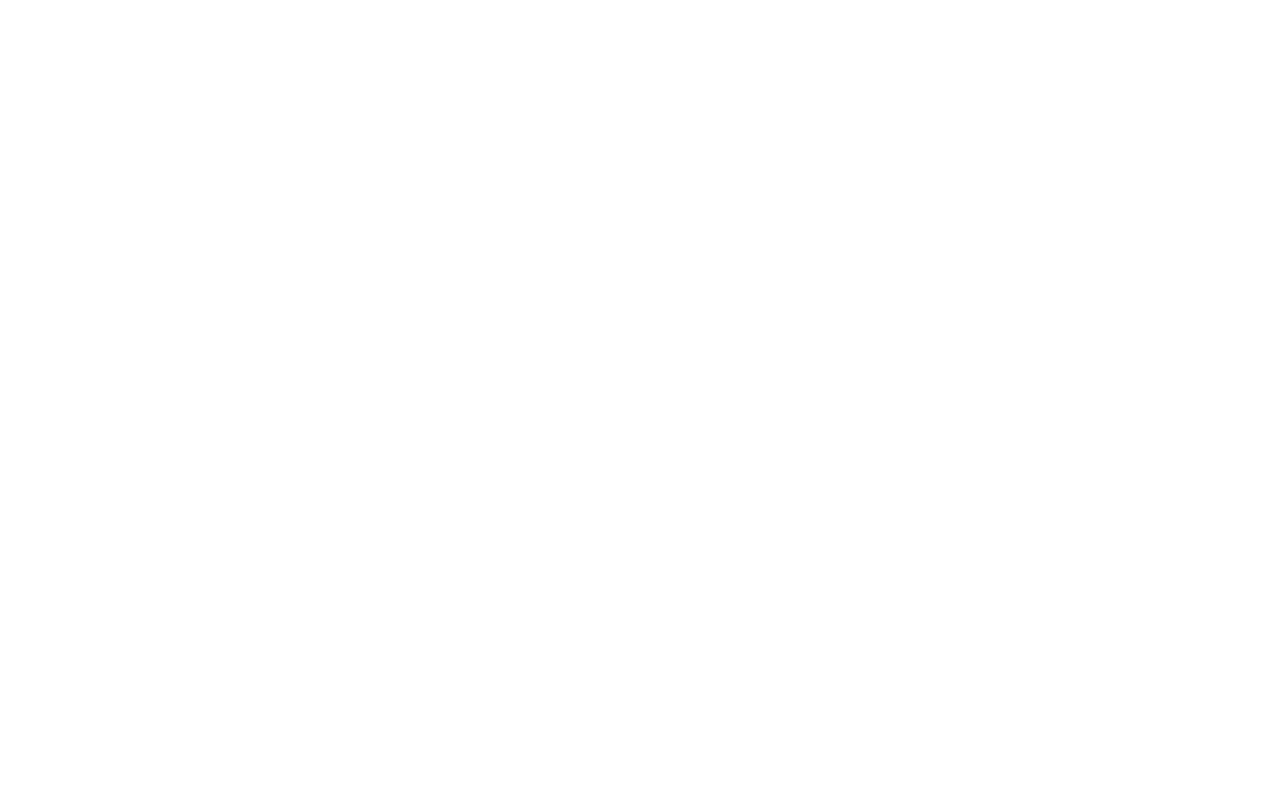
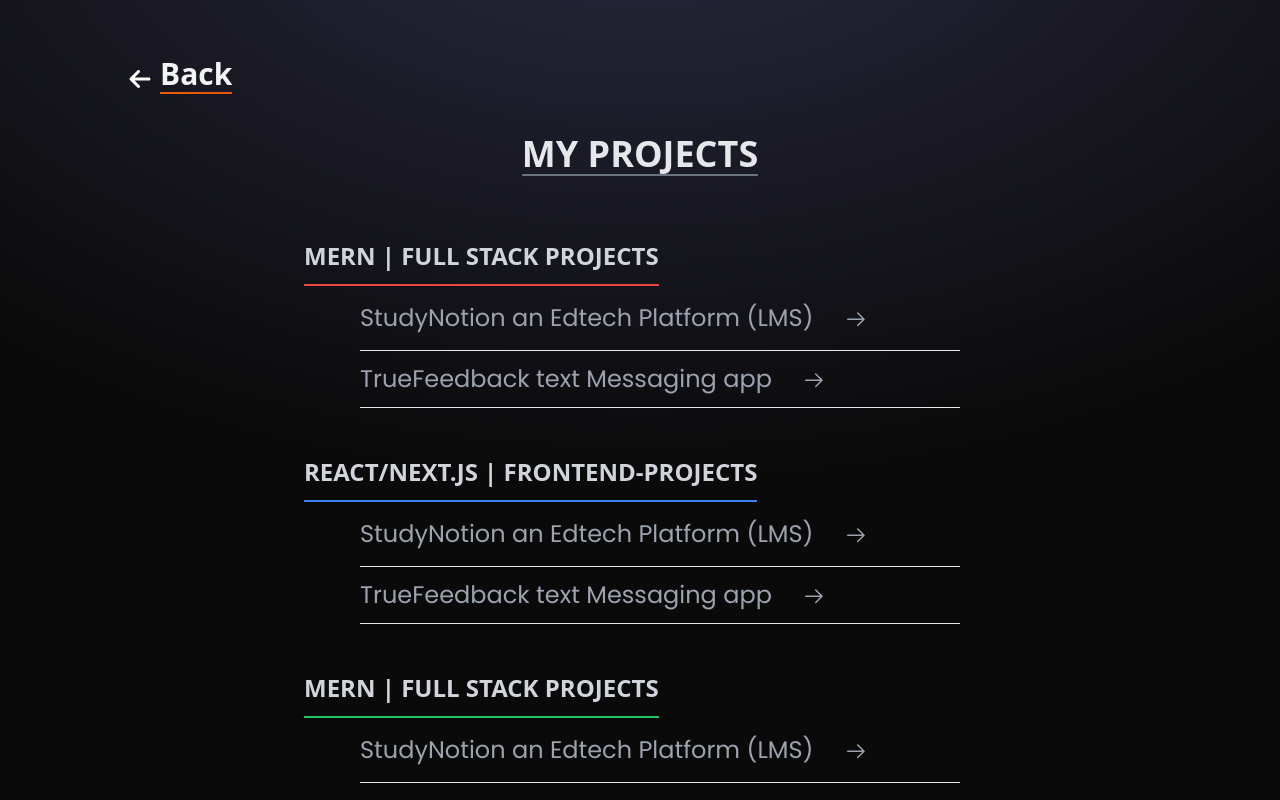
Before and after one commit to piyushkushwaha977/Portfolio, a React (Create React App) app: page /projects in a window 1280 px wide. Before the commit this address had no page. Built offline with nearby package versions, Linux system fonts and the light colour scheme.

Commit message:
Project page added

```diff
--- a/src/App.jsx
+++ b/src/App.jsx
@@ -1,10 +1,11 @@
 import HomePage from "./pages/HomePage";
 import StudyNotionPage from "./pages/StudyNotionPage";
 import ContactPage from "./pages/ContactPage"
-// import Navbar from "./components/custom/Navbar";
 import { Route,Routes } from "react-router-dom";
 import SkillsPage from "./pages/SkillsPage";
 import FoodFusionPage from "./pages/FoodFusionPage";
+import ProjectsPage from "./pages/ProjectsPage";
+// import Navbar from "./components/custom/Navbar";
 
 function App() {
   return (
@@ -16,6 +17,7 @@
           <Route path="/project/studynotion" element={<StudyNotionPage/>}/>
           <Route path="/contact" element={<ContactPage/>}/>
           <Route path="/skills" element={<SkillsPage/>}/>
+          <Route path="/projects" element={<ProjectsPage/>}/>
           <Route path="/project/foodfusion" element={<FoodFusionPage/>}/>
         </Routes>
       </>
--- a/src/components/custom/Footer.jsx
+++ b/src/components/custom/Footer.jsx
@@ -1,4 +1,5 @@
 import React from 'react'
+import { Links } from '../../data/links';
 import { FaXTwitter } from "react-icons/fa6";
 import { BsLinkedin } from "react-icons/bs";
 import { VscGithubInverted } from "react-icons/vsc";
@@ -11,10 +12,13 @@
        flex justify-center items-center bg-[#020617] text-white">
          <div className=' flex-col gap-4'>
              <div className=' mb-4 my-5 w-fit mx-auto flex gap-7 text-gray-500  text-3xl cursor-pointer '>
-              <FaXTwitter className='hover:text-gray-200' />
-              <BsLinkedin className='hover:text-gray-200'/>
-              <VscGithubInverted className='hover:text-gray-200'/>
-              <FaInstagram className='hover:text-gray-200'/>
+              <a href={Links.twitter}><FaXTwitter className='hover:text-gray-200' /> </a>
+              <a href={Links.linkedin}><BsLinkedin className='hover:text-gray-200'/></a>
+              <a href={Links.github}><VscGithubInverted className='hover:text-gray-200'/></a>
+              <a href={Links.instagram}><FaInstagram className='hover:text-gray-200'/></a>
+
+
+
              </div>
              <div className=' text-lg text-gray-300 pb-6 md:pb-5'>© Copyright  2024
              <span className=' font-bold text-lg text-white pl-4'>Piyush Kushwaha</span>
--- a/src/components/custom/ProjectHero.jsx
+++ b/src/components/custom/ProjectHero.jsx
@@ -1,5 +1,5 @@
 import { useEffect } from "react";
-import { Link } from "react-router-dom";
+// import { Link } from "react-router-dom";
 import { motion } from "framer-motion";
 import foodfusionImg from "../../assets/projectImages/foodfusion.png"
 
--- a/src/components/custom/ProjectSection.jsx
+++ b/src/components/custom/ProjectSection.jsx
@@ -6,7 +6,7 @@
   <>
     <h2 className='p-2 lg:p-0 text-center text-2xl md:text-3xl lg:text-4xl  border-b-orange-600 border-b-[4px] rounded-md w-fit mx-auto'>{name}</h2>
     <div className='mb-24 mx-2 md:mx-8 bg-black mt-8  md:mt-16 lg:max-h-[44rem] lg:max-w-[94rem] rounded-lg md:rounded-[25px] flex flex-col-reverse lg:flex-row lg:mx-auto shadow-2xl shadow-gray-500  '>
-      <div className='rounded-lg  md:rounded-[20px] flex flex-col gap-2 lg:mt-4 md:gap-6 p-4 justify-center bg-[#0a0807] lg:w-[35%] text-white '>
+      <div className='rounded-lg  md:rounded-[20px] flex flex-col gap-2  md:gap-6 p-4 lg:p-0 justify-center bg-[#151514] lg:w-[35%] text-white '>
         <div className=' text-center text-2xl md:text-3xl lg:text-5xl font-bold flex gap-2 items-center justify-center '>
           <span className=' w-[3px]  h-8 md:h-10 rounded-lg bg-red-600'></span>
             {name}</div>
--- /dev/null
+++ b/src/data/links.js
@@ -0,0 +1,10 @@
+
+
+export const Links =   {
+
+        twitter:"https://x.com/piyushdev977",
+        github:"https://github.com/piyushkushwaha977",
+        linkedin:"https://www.linkedin.com/in/piyush-kushwaha-085967319/",
+        instagram:"https://www.instagram.com/piyushkushwaha378/"
+
+    }
--- a/src/pages/ContactPage.jsx
+++ b/src/pages/ContactPage.jsx
@@ -16,7 +16,7 @@
   return (
   <>
 
-    <div className="min-h-screen bg-gray-100 dark:bg-neutral-950 py-12 pt-36 relative overflow-hidden">
+    <div className="min-h-screen bg-gray-100 dark:bg-neutral-950 py-12 md:pt-36 relative overflow-hidden">
       {' '}
       {/* Ensure the container is relative */}
       {/* BackgroundBeams with adjusted z-index */}
@@ -27,15 +27,13 @@
       <div className="max-w-2xl mx-auto p-4 relative z-10">
         {' '}
 
-       <div className=" text-white flex  w-fit rounded-sm py-2 ">
-       <Link to="/"
-         className=" text-lg md:text-3xl flex gap-2  ">
-          <FaArrowLeft className=" inline md:text-2xl text-white mt-2"/>
-            <div className="  text-gray-300 border-b-2 border-red-600">
-              Back</div>
-
-        </Link>
-       </div>
+             <div className=" flex  w-fit rounded-sm py-2 mb-6  ">
+               <Link to="/"   className=" text-xl font-bold md:text-3xl flex items-center justify-center ml-3 md:36  gap-2  ">
+                  <FaArrowLeft className=" inline md:text-2xl text-white md:mt-2"/>
+                  <div className="  text-gray-100 border-b-2 border-red-600">
+                    Back</div>
+               </Link>
+              </div>
 
         {/* Add relative and z-10 to bring content to the front */}
         <h1 className="text-4xl md:text-5xl text-center font-sans font-bold mb-8 text-white">
--- /dev/null
+++ b/src/pages/ProjectsPage.jsx
@@ -0,0 +1,99 @@
+import React from 'react'
+import { Link } from 'react-router-dom'
+import { GoArrowRight } from "react-icons/go";
+import { FaArrowLeft } from 'react-icons/fa6';
+
+const ProjectsPage = () => {
+  return (
+    <div className=' fixed h-full w-full top-0 left-0 -z-10'>
+      <div className="absolute top-0 z-[-2] h-screen w-screen  bg-neutral-950 bg-[radial-gradient(ellipse_80%_80%_at_50%_-20%,rgba(120,119,198,0.3),rgba(255,255,255,0))]"></div>
+        <div className=' w-full h-full overflow-x-hidden '>
+             <div className="  flex  w-fit rounded-sm py-6 mt-8  ">
+               <Link to="/"  className=" text-xl font-bold md:text-3xl flex items-center justify-center ml-3 md:ml-32   gap-2  ">
+                  <FaArrowLeft className=" inline md:text-2xl text-white md:mt-2"/>
+                  <div className="  text-gray-100 border-b-2 border-orange-600">
+                    Back</div>
+               </Link>
+              </div>
+                        {/* SKILLS SECTION */}
+            <div className=' w-full mx-auto  '>
+                  <div className=' w-full md:max-w-4xl lg:max-w-5xl mx-auto'>
+                     <h2 className=' mb-16 mt-4  w-fit mx-auto font-bold text-3xl md:text-4xl text-center text-gray-200 border-b-2  border-gray-500 '
+                     > MY PROJECTS</h2>
+                    {/* SKILLS CATEGORIES */}
+                      <div className=' flex flex-col gap-12  md:max-w-2xl mx-2 md:mx-auto'>
+                       {/* FRONTEND SKILLS */}
+                       <div className=' flex flex-col '>
+                           <div className='w-fit flex gap-1 md:gap-2 items-center justify-center'>
+                            <h2 className=' md:pb-3 font-semibold text-lg text-gray-300 md:text-2xl border-b-2 border-red-500'
+                            >  MERN  | FULL STACK PROJECTS</h2>
+                           </div>
+                            <div className=' mx-1 md:mx-4 '>
+                              <Link to={"/project/studynotion"}>
+                               <div className=' ml-2 md:ml-10 py-4 md:py-4  text-gray-400 hover:text-white font-poppins md:text-2xl   border-b '>
+                                StudyNotion an Edtech Platform (LMS)  <GoArrowRight className='inline ml-2 md:ml-6 left-0 '/>
+                               </div>
+                              </Link>
+                              <Link to={"/project/foodfusion"}>
+                               <div className=' ml-2 md:ml-10 py-4 md:py-3  text-gray-400 hover:text-white font-poppins md:text-2xl border-b '>
+                                TrueFeedback text Messaging app  <GoArrowRight className='inline ml-2 md:ml-6 left-0 '/>
+                               </div>
+                              </Link>
+                            </div>
+                        </div>
+
+                          {/* BACKEND SKILLS */}
+                          <div className=' flex flex-col '>
+                           <div className='w-fit flex gap-1 md:gap-2 items-center justify-center'>
+                            <h2 className=' md:pb-3 font-semibold text-lg text-gray-300 md:text-2xl border-b-2 border-blue-500
+                            '> REACT/NEXT.JS | FRONTEND-PROJECTS</h2>
+                           </div>
+                            <div className=' mx-1 md:mx-4 '>
+                              <Link to={"/project/studynotion"}>
+                               <div className=' ml-2 md:ml-10 py-4 md:py-4  text-gray-400 hover:text-white font-poppins md:text-2xl   border-b '>
+                                StudyNotion an Edtech Platform (LMS)  <GoArrowRight className='inline ml-2 md:ml-6 left-0 '/>
+                               </div>
+                              </Link>
+                              <Link to={"/project/truefeedback"}>
+                               <div className=' ml-2 md:ml-10 py-4 md:py-3  text-gray-400 hover:text-white font-poppins md:text-2xl border-b '>
+                                TrueFeedback text Messaging app  <GoArrowRight className='inline ml-2 md:ml-6 left-0 '/>
+                               </div>
+                              </Link>
+                            </div>
+                        </div>
+
+                         {/* Tools and Platforms TECH */}
+                         <div className=' flex flex-col '>
+                           <div className='w-fit flex gap-1 md:gap-2 items-center justify-center'>
+                            <h2 className=' md:pb-3 font-semibold text-lg text-gray-300 md:text-2xl border-b-2 border-green-500
+                            '>  MERN  | FULL STACK PROJECTS</h2>
+                           </div>
+                            <div className=' mx-1 md:mx-4 '>
+                              <Link to={"/project/studynotion"}>
+                               <div className=' ml-2 md:ml-10 py-4 md:py-4  text-gray-400 hover:text-white font-poppins md:text-2xl   border-b '>
+                                StudyNotion an Edtech Platform (LMS)  <GoArrowRight className='inline ml-2 md:ml-6 left-0 '/>
+                               </div>
+                              </Link>
+                              <Link to={"/project/truefeedback"}>
+                               <div className=' ml-2 md:ml-10 py-4 md:py-3  text-gray-400 hover:text-white font-poppins md:text-2xl border-b '>
+                                TrueFeedback text Messaging app  <GoArrowRight className='inline ml-2 md:ml-6 left-0 '/>
+                               </div>
+                              </Link>
+                            </div>
+                        </div>
+
+
+
+                      </div>
+                  </div>
+
+              </div>
+
+
+            </div>
+
+    </div>
+  )
+}
+
+export default ProjectsPage
```
Also changed, not shown: src/pages/HomePage.jsx (+10 -11 lines), src/pages/SkillsPage.jsx (+7 -9 lines).
